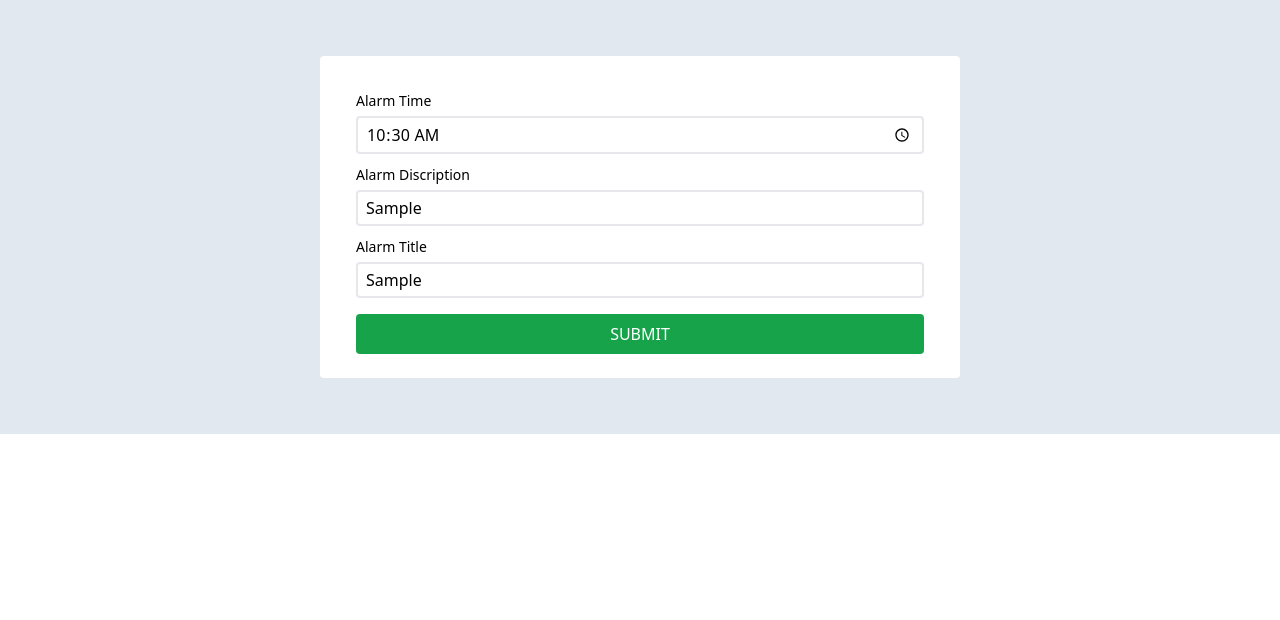
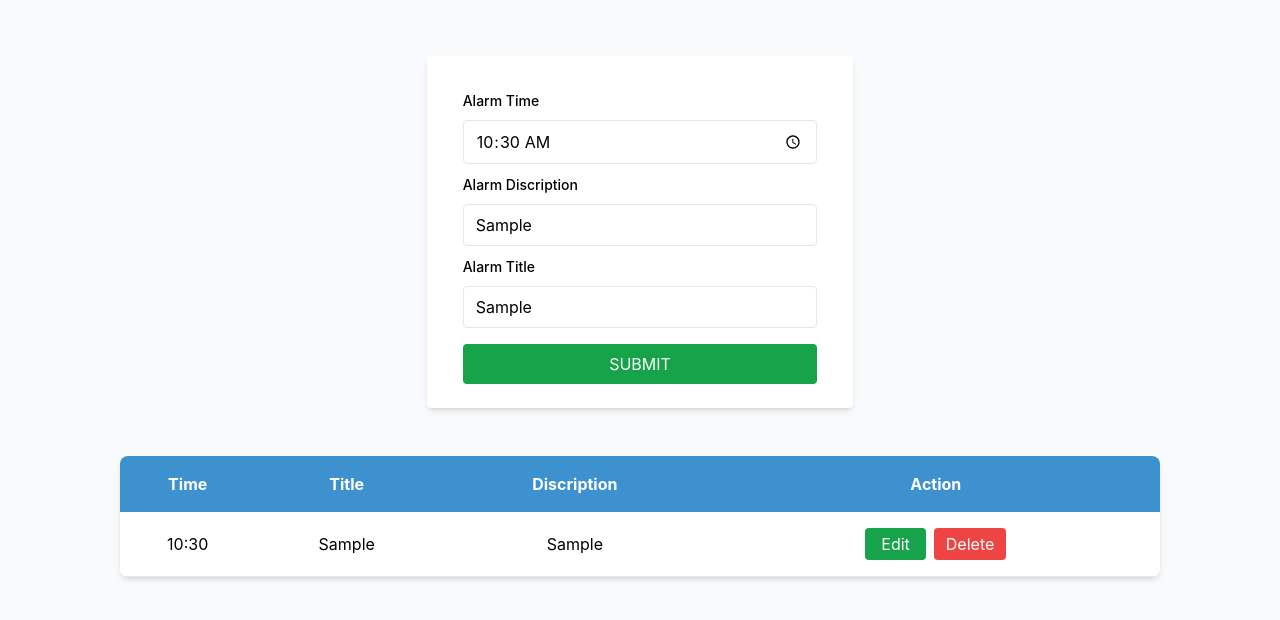
Before and after one commit to sarzr/alarm-list, a React (Vite) app: page / in a window 1280 px wide. Both pictures are taken after typing "10:30", "Sample", "Sample" into the empty fields and a click on the button "SUBMIT". Shown: the top 620 px of the page. Built offline with nearby package versions, Linux system fonts and the light colour scheme.

Commit message:
add alarm list

```diff
--- a/src/App.tsx
+++ b/src/App.tsx
@@ -2,9 +2,9 @@ import Form from "./components/FormInputs";
 
 function App() {
   return (
-    <div className="bg-slate-200 h-full flex flex-col gap-8 py-14">
-      <Form />
-    </div>
+      <div className="bg-slate-50 h-full flex flex-col gap-8 py-14 font-Inter">
+        <Form />
+      </div>
   );
 }
 
--- a/src/components/FormInputs.tsx
+++ b/src/components/FormInputs.tsx
@@ -1,14 +1,18 @@
 import React, { useState } from "react";
 import Input from "./Input";
 import { IValues } from "../types/main.d";
+import List from "./List";
 
 const Form: React.FC = () => {
+
   const [error, setError] = useState<string>("");
+  const [id, setId] = useState<number>(1);
 
   const [values, setValues] = useState<IValues>({
     alarmTime: 0,
     alarmDisc: "",
     alarmTitle: "",
+    id: id,
   });
 
   const [alarms, setAlarms] = useState<IValues[]>([]);
@@ -23,36 +27,44 @@ const Form: React.FC = () => {
   const onSubmitHandler: React.FormEventHandler<HTMLFormElement> = (event) => {
     event.preventDefault();
     console.log(values);
+    const newValue = { ...values, id: id };
     if (
       values.alarmDisc !== "" &&
       values.alarmTitle !== "" &&
       values.alarmTime !== 0
     ) {
-      setAlarms([...alarms, values]);
-      setError("");
+      setAlarms([...alarms, newValue]);
+      setError("")
     } else {
       setError("Please enter the empty ones...");
     }
+    setId(id + 1);
     console.log(alarms);
   };
 
+
   return (
+    <>
       <div className="flex flex-col items-center">
         <form
-        className="bg-white w-1/2 P-4 py-6 px-9 rounded"
+          className="bg-white w-1/3 P-4 py-6 px-9 rounded shadow-md"
           onSubmit={onSubmitHandler}
         >
           <Input
             type="time"
             lable="Alarm Time"
             placeholder="00:00"
-          onChange={(event) => onChangeHandler("alarmTime", event.target.value)}
+            onChange={(event) =>
+              onChangeHandler("alarmTime", event.target.value)
+            }
             value={values.alarmTime}
           />
           <Input
             type="text"
             lable="Alarm Discription"
-          onChange={(event) => onChangeHandler("alarmDisc", event.target.value)}
+            onChange={(event) =>
+              onChangeHandler("alarmDisc", event.target.value)
+            }
             value={values.alarmDisc}
           />
           <Input
@@ -69,11 +81,11 @@ const Form: React.FC = () => {
           >
             SUBMIT
           </button>
-        <p className={`text-red-500 text-sm mt-3 ${error ? "" : "hidden"}`}>
-          {error}
-        </p>
+          <p className={`text-red-500 text-sm mt-3 ${error ? "" : "hidden"}`}>{error}</p>
         </form>
       </div>
+      <List alarms={alarms} setAlarms={setAlarms} />
+    </>
   );
 };
 
--- a/src/components/Input.tsx
+++ b/src/components/Input.tsx
@@ -6,7 +6,7 @@ const Input: React.FC<IInput> = ({ lable, type, ...Input }) => {
   return (
     <div className="mt-2">
       <label className="text-sm font-medium">{lable}</label>
-      <input type={type} {...Input} className="border-2 border-gray-200 rounded mt-1 w-full py-1 px-2 outline-none" />
+      <input type={type} {...Input} className="border border-gray-200 rounded mt-2 w-full py-2 px-3 outline-none" />
     </div>
   );
 };
--- /dev/null
+++ b/src/components/List.tsx
@@ -0,0 +1,45 @@
+import React from "react";
+import { IList } from "../types/main.d";
+
+const List: React.FC<IList> = ({ alarms, setAlarms }) => {
+  const deleteAlarm = (id: number) => {
+    setAlarms(alarms.filter((alarm) => alarm.id !== id));
+    console.log(id);
+  };
+
+  return (
+    <div className="w-full mx-auto p-4 flex justify-center">
+      <table className="w-10/12 bg-white shadow-md rounded-lg overflow-hidden">
+        <thead>
+          <tr className="bg-Blue text-white">
+            <th className="py-4">Time</th>
+            <th className="py-4">Title</th>
+            <th className="py-4">Discription</th>
+            <th className="py-4">Action</th>
+          </tr>
+        </thead>
+        <tbody className="text-center">
+          {alarms.map((alarm, index) => (
+            <tr key={index} className="border-b hover:bg-gray-100">
+              <td className="py-4">{alarm.alarmTime}</td>
+              <td className="py-4">{alarm.alarmTitle}</td>
+              <td className="py-4">{alarm.alarmDisc}</td>
+              <td className="py-4 flex gap-2 justify-center text-base">
+                <button className="text-white bg-green-600 py-1 px-4 rounded">
+                  Edit
+                </button>
+                <button
+                  onClick={() => deleteAlarm(alarm.id)}
+                  className="text-white bg-red-500 py-1 px-3 rounded"
+                >
+                  Delete
+                </button>
+              </td>
+            </tr>
+          ))}
+        </tbody>
+      </table>
+    </div>
+  );
+};
+export default List;
--- a/src/types/main.d.tsx
+++ b/src/types/main.d.tsx
@@ -1,11 +1,16 @@
-import React from "react";
+import React, { SetStateAction } from "react";
 
 export interface IValues {
   alarmTime: number;
   alarmDisc: string;
   alarmTitle: string;
+  id: number;
 }
 
+export interface IList {
+  alarms: IValues[];
+  setAlarms: React.Dispatch<SetStateAction<IValues[]>>
+}
 
 export interface IInput
   extends React.DetailedHTMLProps<
--- a/tailwind.config.js
+++ b/tailwind.config.js
@@ -2,7 +2,14 @@
 export default {
   content: ["./index.html", "./src/**/*.{js,ts,jsx,tsx}"],
   theme: {
-    extend: {},
+    extend: {
+      colors: {
+        Blue: "#3e91cf",
+      },
+      fontFamily: {
+        Inter: ["Inter"]
+      }
+    },
   },
   plugins: [],
 };
```
Lines whose indentation alone changed are shown as unchanged.
